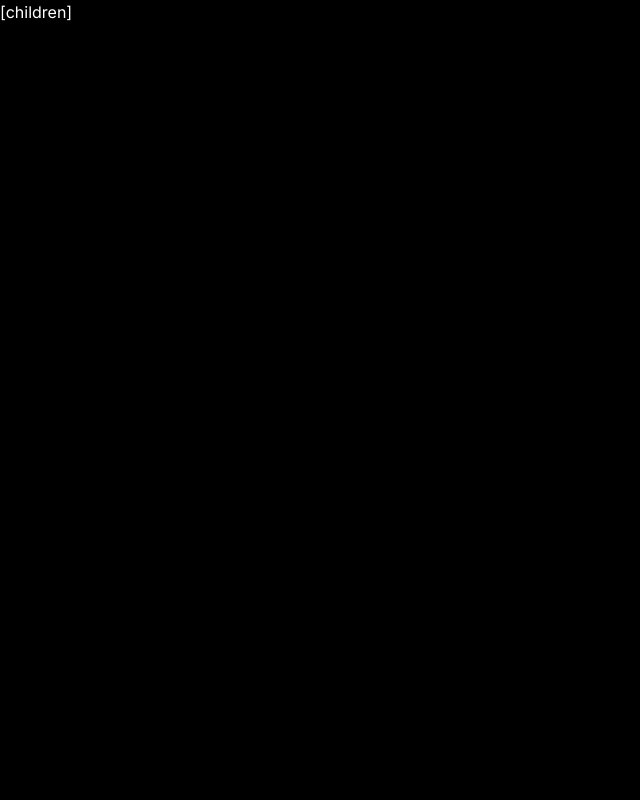
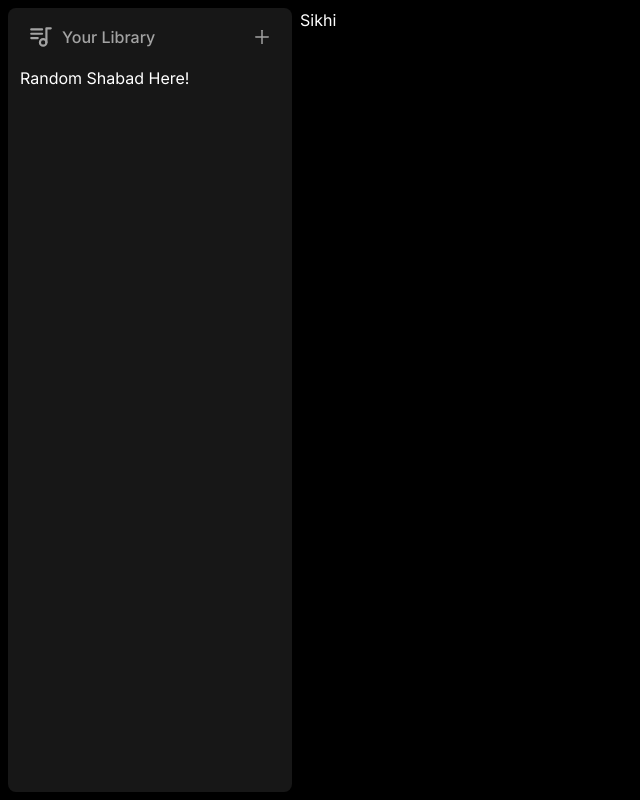
Before and after one commit to PrabhjotSodhi/sikhi, a Next.js app: page / in a window 1280 px wide. Shown: the whole page, without its empty margins (0-640 px from the left). Built offline with nearby package versions, Linux system fonts and the light colour scheme.

Commit message:
Sidebar Library Inital Styling

```diff
--- /dev/null
+++ b/components/Box.tsx
@@ -0,0 +1,19 @@
+import { twMerge } from "tailwind-merge";
+
+interface BoxProps {
+  children: React.ReactNode;
+  className?: string;
+}
+
+const Box: React.FC<BoxProps> = ({
+  children,
+  className
+ }) => {
+  return (
+    <div  className={twMerge(`bg-neutral-900 rounded-lg h-fit w-full`, className)}>
+      {children}
+    </div>
+  );
+}
+
+export default Box;
--- a/components/Sidebar.tsx
+++ b/components/Sidebar.tsx
@@ -1,37 +1,43 @@
 "use client";
 
-import { HiHome } from "react-icons/hi";
-import { BiSearch } from "react-icons/bi";
-import { usePathname } from "next/navigation";
-import { useMemo } from "react";
+import { TbPlaylist } from "react-icons/tb";
+import { AiOutlinePlus } from "react-icons/ai";
+
+import Box from "./Box";
 
 interface SidebarProps {
     children: React.ReactNode;
 }
 
 const Sidebar = ({ children }: SidebarProps) => {
-    const pathname = usePathname();
+  const onClick = () => {
+  }
 
-    const routes = useMemo(() => [
-        {
-        icon: HiHome,
-        label: 'Home',
-        active: pathname !== '/search',
-        href: '/'
-        },
-        {
-        icon: BiSearch,
-        label: 'Search',
-        href: '/search',
-        active: pathname === '/search'
-        },
-    ], [pathname]);
-
-    return (
-        <div>
-            [children]
-        </div>
-    )
+  return (
+    <div className="flex h-full">
+      <div className="hidden md:flex flex-col gap-y-2 bg-black h-full w-[300px] p-2">
+        <Box className="overflow-y-auto h-full">
+          <div className="flex flex-col">
+            <div className="flex items-center justify-between px-5 pt-4">
+              <div className="inline-flex items-center gap-x-2">
+                <TbPlaylist className="text-neutral-400" size={26} />
+                <p className="text-neutral-400 font-medium text-md">
+                  Your Library
+                </p>
+              </div>
+              <AiOutlinePlus onClick={onClick} size={20} className="text-neutral-400 cursor-pointer hover:text-white transition" />
+            </div>
+            <div className="flex flex-col gap-y-2 mt-4 px-3">
+              Random Shabad Here!
+            </div>
+          </div>
+        </Box>
+      </div>
+      <main className="h-full flex-1 overflow-y-auto py-2">
+        {children}
+      </main>
+    </div>
+  )
 }
 
 export default Sidebar;
--- a/package.json
+++ b/package.json
@@ -12,7 +12,8 @@
     "next": "14.0.4",
     "react": "^18",
     "react-dom": "^18",
-    "react-icons": "^4.12.0"
+    "react-icons": "^4.12.0",
+    "tailwind-merge": "^2.1.0"
   },
   "devDependencies": {
     "@types/node": "^20",
```
Also changed, not shown: 1 other file (tests, documents, lock files or other folders).
